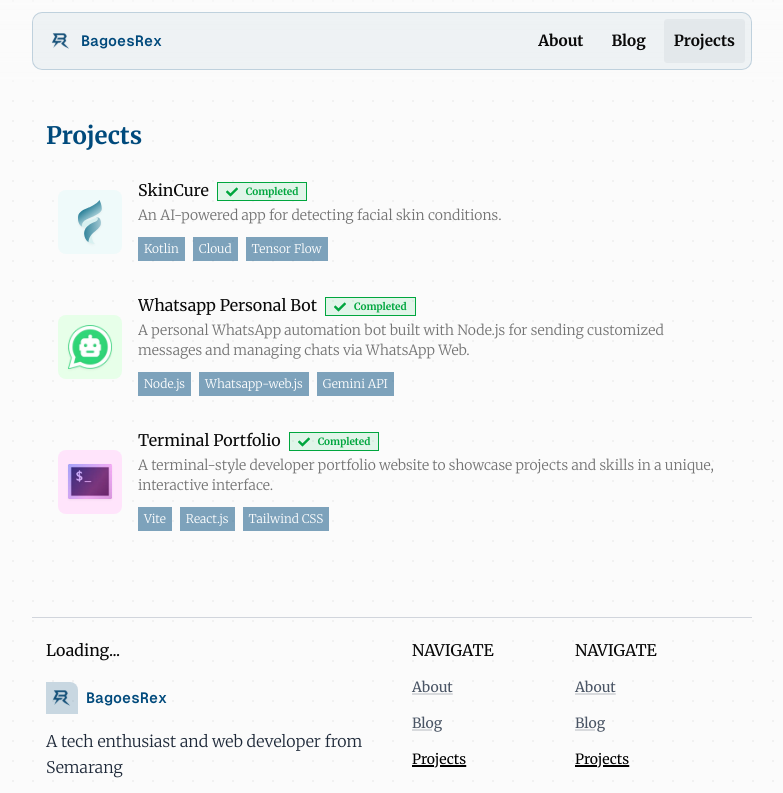
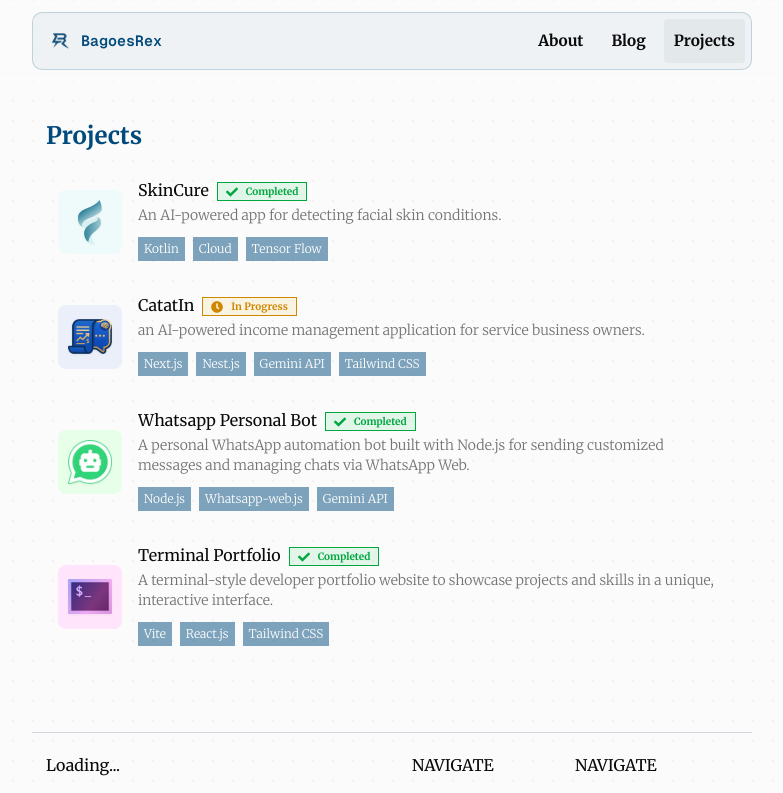
Before and after one commit to bagoesrex/portfolio-website, a Next.js app: page /projects in a window 1280 px wide. Shown: the top 793 px of the page, without its empty margins (248-1031 px from the left). Built offline with nearby package versions, Linux system fonts and the light colour scheme; no server answers.

Commit message:
feat(projects): add catatin portfolio data

```diff
--- a/constants/projects.ts
+++ b/constants/projects.ts
@@ -18,6 +18,15 @@ export const DUMMY_PROJECTS: Project[] = [
     techStack: ["Kotlin", "Cloud", "Tensor Flow"],
     coverImage: "/icons/projects/skincure.svg",
     githubUrl: "https://github.com/bagoesrex/skincure",
+    variant: "skyblue",
+  },
+  {
+    title: "CatatIn",
+    description: "an AI-powered income management application for service business owners.",
+    status: "in-progress",
+    techStack: ["Next.js", "Nest.js", "Gemini API", "Tailwind CSS"],
+    coverImage: "/icons/projects/catatin.webp",
+    githubUrl: "https://github.com/bagoesrex/catatin-mvp",
     variant: "blue",
   },
   {
@@ -99,7 +108,7 @@ export const PROJECT_VARIANT_STYLES: Record<
     hoverBg: string;
   }
 > = {
-  blue: {
+  skyblue: {
     iconBg: "bg-[#EFFAFA]",
     hoverBg: "hover:bg-[#EFFAFA]",
   },
@@ -111,4 +120,8 @@ export const PROJECT_VARIANT_STYLES: Record<
     iconBg: "bg-[#FFE4FB]",
     hoverBg: "hover:bg-[#FFE4FB]",
   },
+  blue: {
+    iconBg: "bg-[#EAEFF9]",
+    hoverBg: "hover:bg-[#EAEFF9]",
+  },
 };
--- a/types/project.ts
+++ b/types/project.ts
@@ -1,6 +1,6 @@
 export type ProjectStatus = "completed" | "in-progress" | "archived";
 
-export type ProjectVariant = "blue" | "green" | "purple";
+export type ProjectVariant = "skyblue" | "blue" | "green" | "purple";
 
 export interface Project {
   title: string;
```
Also changed, not shown: public/icons/projects/catatin.webp (added).
